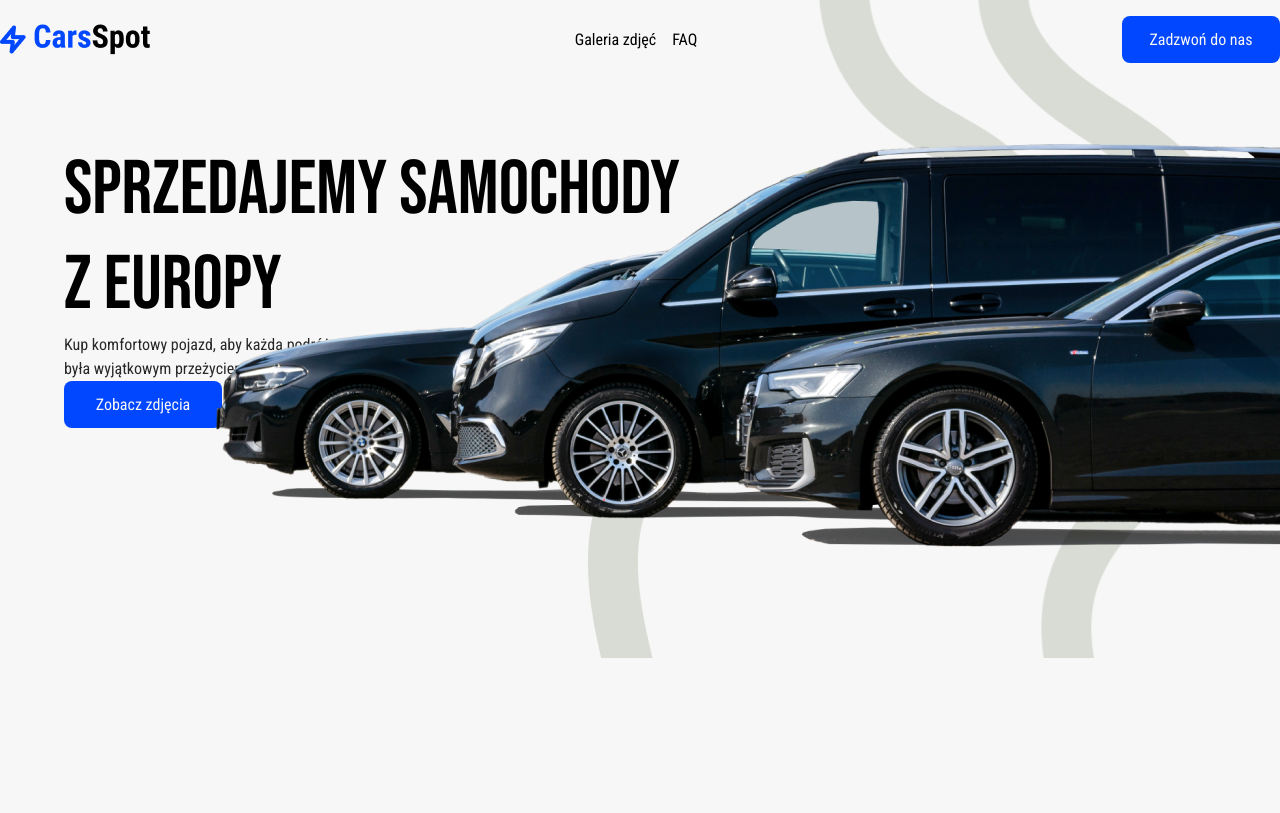
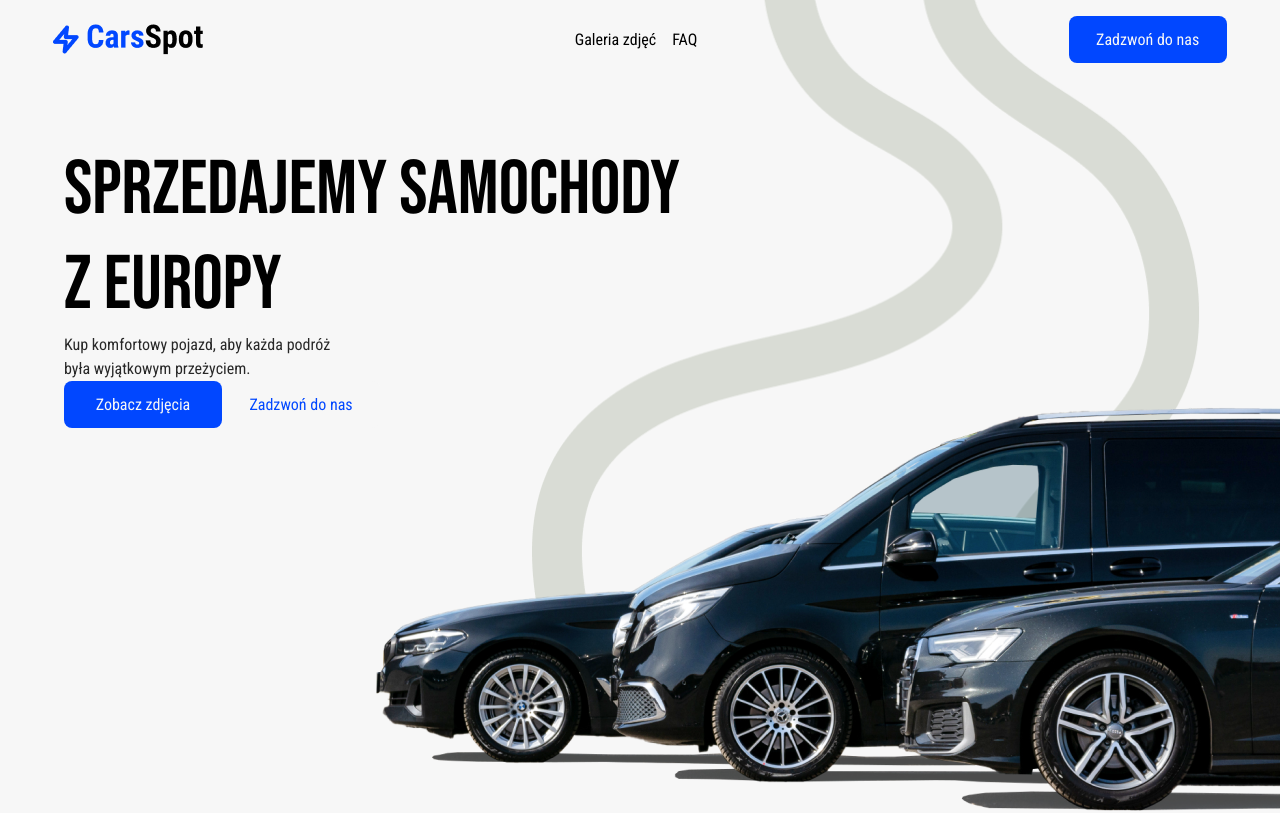
Before and after one commit to artur-IT/recruitment_adSite.pro, a React (Vite) app: page / in a window 1280 px wide. Shown: the top 813 px of the page. Built offline with nearby package versions, Linux system fonts and the light colour scheme.

Commit message:
change Hero1

```diff
--- a/src/App.jsx
+++ b/src/App.jsx
@@ -5,7 +5,7 @@ export default function App() {
     <>
       <section className="max-w-[1440px] h-[2222px] mx-auto bg-[#F7F7F7]">
         {/* Navigation  */}
-        <nav className="h-[79px] py-4 flex items-center justify-between">
+        <nav className="w-11/12 h-[79px] mx-auto py-4 flex items-center justify-between">
           {/* logo */}
           <div className="flex items-center">
             <img src="src/assets/icons/logo_piece.png" alt="logo piece" className="mr-2" />
@@ -23,21 +23,22 @@ export default function App() {
         </nav>
 
         {/* Hero One */}
-        <section className="h-[825px] bg-[#F7F7F7] p-16">
+        <section className="relative h-[825px] bg-[#F7F7F7] p-16">
           <div className="  ">
-            <div className="absolute w-[668px] h-[659px] top-0 right-6 ">
+            {/* bg element */}
+            <div className="absolute w-[668px] h-[659px] top-[-90px] right-20 ">
               <img src="src/assets/img/HERO_Element.png" alt="cars" />
             </div>
 
             {/* info */}
-            <div className="absolute h-[343px] ">
+            <div className="absolute w-11/12 h-[343px] ">
               <div className="">
                 <div className="font-bebas-neue leading-tight w-[650px] text-[76px]">{"Sprzedajemy samochody z europy".toUpperCase()}</div>
                 <p className="font-roboto-condensed text-base w-[280px] text-[#282828]">
                   Kup komfortowy pojazd, aby każda podróż była wyjątkowym przeżyciem.
                 </p>
               </div>
-              <div className="">
+              <div className="gap-6">
                 <button className="w-[158px] h-[47px] rounded-lg font-roboto-condensed bg-[#0147FF] text-[#F7F7F7]">Zobacz zdjęcia</button>
                 <button className="w-[158px] h-[47px] rounded-lg font-roboto-condensed bg-[#F7F7F7] text-[#0147FF] border-[#0147FF]-1">
                   Zadzwoń do nas
@@ -46,7 +47,7 @@ export default function App() {
             </div>
 
             {/* cars */}
-            <div className="absolute w-[1064px] h-[405px] right-0">
+            <div className="absolute w-[1064px] h-[405px] left-[376px] top-[328px]">
               <img src="src/assets/img/HERO_cars.png" alt="cars" />
             </div>
           </div>
```
